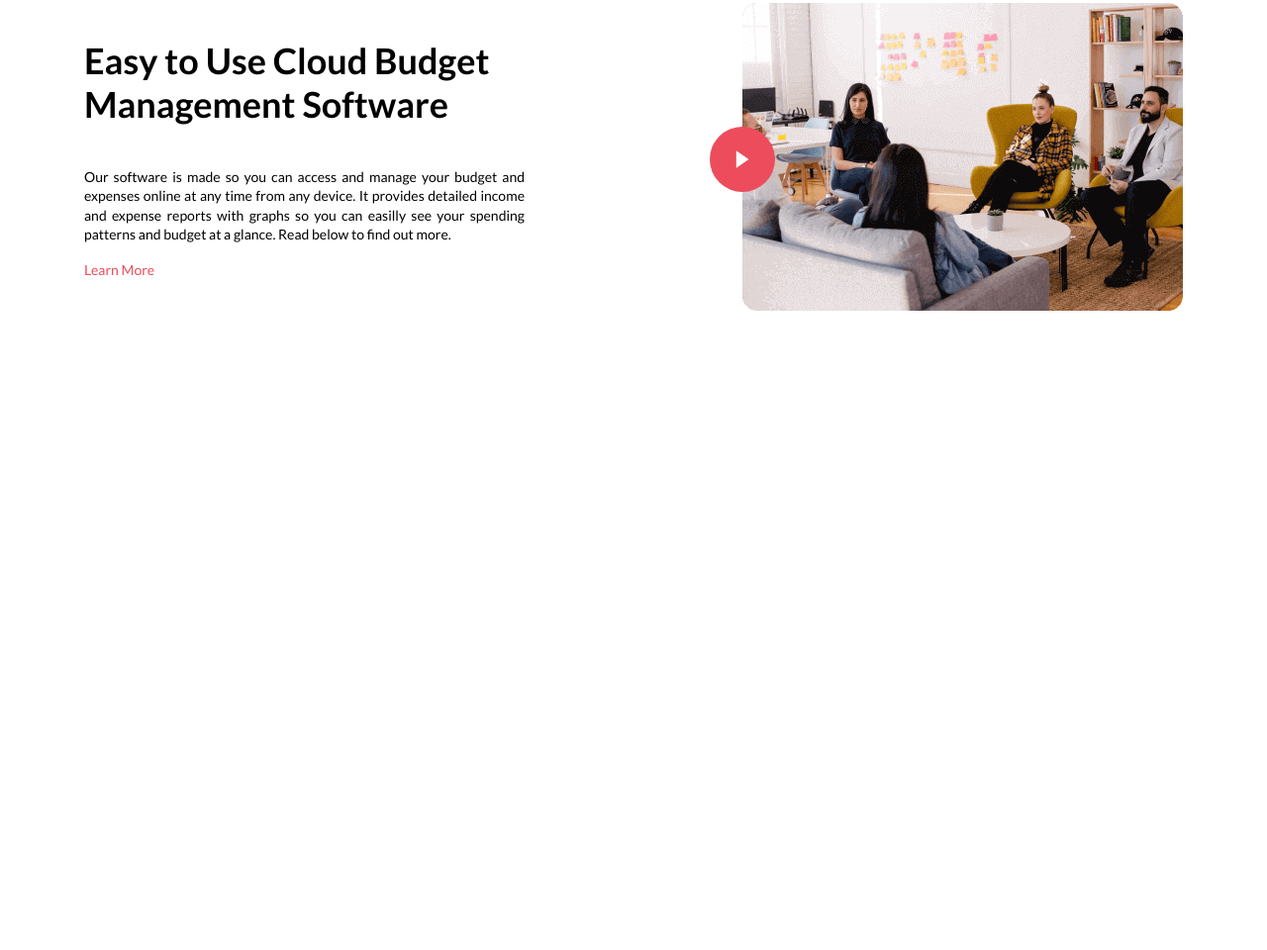
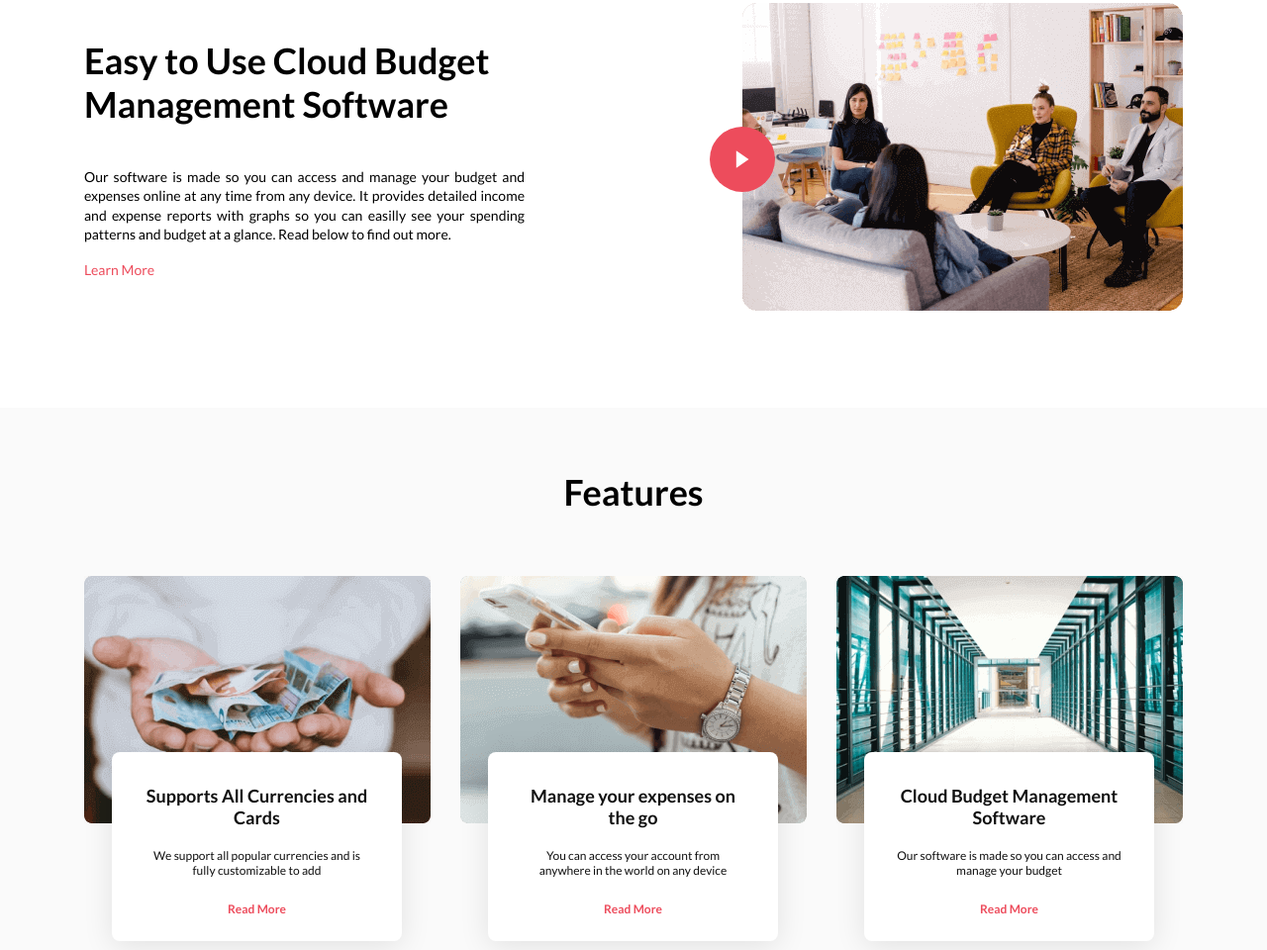
Before and after one commit to sharifboydev/CLOUDBUDGET, a plain HTML site: page index.html in a window 1280 px wide. Shown: the part 873-1833 px from the top of the page at 99% size. Before the commit the page ends 1285 px from the top, so only its background shows below. Drawn offline with Linux system fonts and the light colour scheme.

Commit message:
added second main section

```diff
--- a/index.html
+++ b/index.html
@@ -70,6 +70,48 @@
                 </div>
             </div>
         </section>
+        <section class="features">
+            <div class="container">
+                <div class="features-content">
+                    <h1 class="features-content_title">Features</h1>
+                    <div class="features-content_info features-data">
+                        <div class="features-data_item">
+                            <img src="./image/images/support-img.png" class="features-data_img" alt="support-img">
+                            <div class="features-data_element">
+                                <h3 class="features-data_title">Supports All Currencies and Cards</h3>
+                                <p class="features-data_text">We support all popular currencies and is fully
+                                    customizable to add</p>
+                                <button class="features-data_btn">
+                                    Read More
+                                </button>
+                            </div>
+                        </div>
+                        <div class="features-data_item">
+                            <img src="./image/images/manage-img.png" class="features-data_img" alt="support-img">
+                            <div class="features-data_element">
+                                <h3 class="features-data_title">Manage your expenses on the go</h3>
+                                <p class="features-data_text">You can access your account from anywhere in the world on
+                                    any device</p>
+                                <button class="features-data_btn">
+                                    Read More
+                                </button>
+                            </div>
+                        </div>
+                        <div class="features-data_item">
+                            <img src="./image/images/budget-img.png" class="features-data_img" alt="support-img">
+                            <div class="features-data_element">
+                                <h3 class="features-data_title">Cloud Budget Management Software</h3>
+                                <p class="features-data_text">Our software is made so you can access and manage your
+                                    budget</p>
+                                <button class="features-data_btn">
+                                    Read More
+                                </button>
+                            </div>
+                        </div>
+                    </div>
+                </div>
+            </div>
+        </section>
     </main>
 </body>
 
--- /dev/null
+++ b/style/components/_features.scss
@@ -0,0 +1,66 @@
+.features {
+    width: 100%;
+    background-color: #FAFAFA;
+
+    &-content {
+        padding-block: 63px 124px;
+
+        &_title {
+            @include title;
+            text-align: center;
+            margin-bottom: 63px;
+        }
+
+        &_info {
+            @include flex;
+            column-gap: 30px;
+        }
+    }
+}
+
+.features-data {
+
+    &_item {
+        z-index: 1;
+        position: relative;
+
+    }
+
+    &_element {
+        max-width: 293px;
+        width: 100%;
+        @include flex;
+        position: absolute;
+        top: 70%;
+        left: 8%;
+        border-radius: 8px;
+        padding: 33px 20px 25px;
+        flex-direction: column;
+        background-color: $light;
+        box-shadow: 0px 5px 30px 0px rgba(0, 0, 0, 0.10);
+    }
+
+    &_img {
+        max-width: 350px;
+        width: 100%;
+    }
+
+    &_title,
+    &_text {
+        max-width: 229px;
+        width: 100%;
+        @include titleText;
+        text-align: center;
+    }
+
+    &_text {
+        @include text;
+        margin-block: 20px 24px;
+    }
+
+    &_btn {
+        font-size: $xs;
+        color: $primary;
+        font-family: $LB;
+    }
+}
--- a/style/index.scss
+++ b/style/index.scss
@@ -10,3 +10,4 @@
 @import "./components/header";
 @import "./components/banner";
 @import "./components/managment";
+@import "./components/features";
--- a/style/mixins/_mixin.scss
+++ b/style/mixins/_mixin.scss
@@ -18,3 +18,15 @@
     font-family: $LB;
     font-size: $lg;
 }
+
+@mixin text {
+    color: $dark;
+    font-size: $xs;
+    font-family: $LR;
+}
+
+@mixin titleText {
+    color: $dark;
+    font-size: $md;
+    font-family: $LB;
+}
--- a/style/variable/_root.scss
+++ b/style/variable/_root.scss
@@ -1,5 +1,6 @@
 // Colors
 
+$dark: #101010;
 $light: #ffffff;
 $primary: #ed4c5c;
 $secondary: #000000;
```
Also changed, not shown: image/icons/cloud-icon.svg (added), image/icons/csv-icon.svg (added), image/icons/pdf-icon.svg (added), image/icons/security-icon.svg (added), image/images/budget-img.png (renamed from image/images/Bg-2.png), image/images/manage-img.png (renamed from image/images/Bg-1.png), image/images/support-img.png (added), style/index.css, 1 other file.
